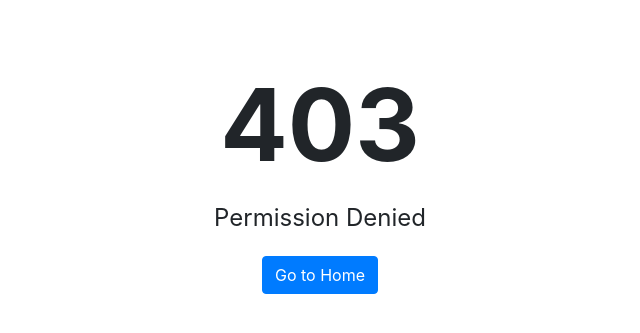
After one commit to maxchen0102/GYM-backend, a Django app: page /permission_denied/ in a window 1280 px wide. The commit adds this page. Shown: the top 333 px of the page, without its empty margins (320-960 px from the left). Run offline with Django 5.2, Linux system fonts and the light colour scheme; some libraries are stand-ins or nearby versions.

Commit message:
trying to customer

```diff
--- a/home/urls.py
+++ b/home/urls.py
@@ -7,7 +7,9 @@ urlpatterns = [
     path('', views.home, name='home'),
     path('enroll/', views.enroll, name='enroll'),
     path('sign_in/', views.sign_in, name='sign_in'),
-    path('introduce_page/', TemplateView.as_view(template_name='introduce_page.html'), name='introduce_page'),
-    path('test/', views.test, name='test'),
+    path('introduce_page/', views.introduce_page, name='introduce_page'),
+    path('detail/', views.detail, name='detail'),
     path('certificate/', views.certificate, name='certificate'),
+    path('permission_denied/', TemplateView.as_view(template_name='permission_denied.html'), name='permission_denied'),
+    path('logout_view', views.logout_view, name='logout_view'),
 ]
--- a/templates/introduce_page.html
+++ b/templates/introduce_page.html
@@ -53,6 +53,8 @@
         <p>&copy; 2024 Your Name. All rights reserved.</p>
     </div>
 </div>
+ <a class="nav-link" href="{% url 'logout_view' %}">Logout</a>
+<a href="{% url 'detail' %}" class="btn btn-danger">more detail</a>
 
 <script src="https://ajax.googleapis.com/ajax/libs/jquery/3.5.1/jquery.min.js"></script>
 <script src="https://maxcdn.bootstrapcdn.com/bootstrap/4.5.2/js/bootstrap.min.js"></script>
--- /dev/null
+++ b/templates/permission_denied.html
@@ -0,0 +1,34 @@
+<!DOCTYPE html>
+<html lang="en">
+<head>
+    <meta charset="UTF-8">
+    <meta name="viewport" content="width=device-width, initial-scale=1.0">
+    <title>Permission Denied</title>
+    <link rel="stylesheet" href="https://stackpath.bootstrapcdn.com/bootstrap/4.5.2/css/bootstrap.min.css">
+    <style>
+        .container {
+            text-align: center;
+            margin-top: 50px;
+        }
+        .error-code {
+            font-size: 100px;
+            font-weight: bold;
+        }
+        .error-message {
+            font-size: 24px;
+        }
+        .back-link {
+            margin-top: 20px;
+        }
+    </style>
+</head>
+<body>
+    <div class="container">
+        <div class="error-code">403</div>
+        <div class="error-message">Permission Denied</div>
+        <div class="back-link">
+            <a href="/introduce_page" class="btn btn-primary">Go to Home</a>
+        </div>
+    </div>
+</body>
+</html>
--- a/utils.py
+++ b/utils.py
@@ -1,6 +1,10 @@
-
 def hello_decorator(func):
     def wrapper(*args, **kwargs):
         print("hello world")
         return func(*args, **kwargs)
+
     return wrapper
+
+
+def is_admin(user):
+    return user.is_staff
```
Also changed, not shown: home/forms.py (added, +11 -0 lines), home/views.py (+23 -8 lines), myproject/settings.py (+6 -7 lines), db.sqlite3, templates/detail.html (renamed from templates/test.html).
